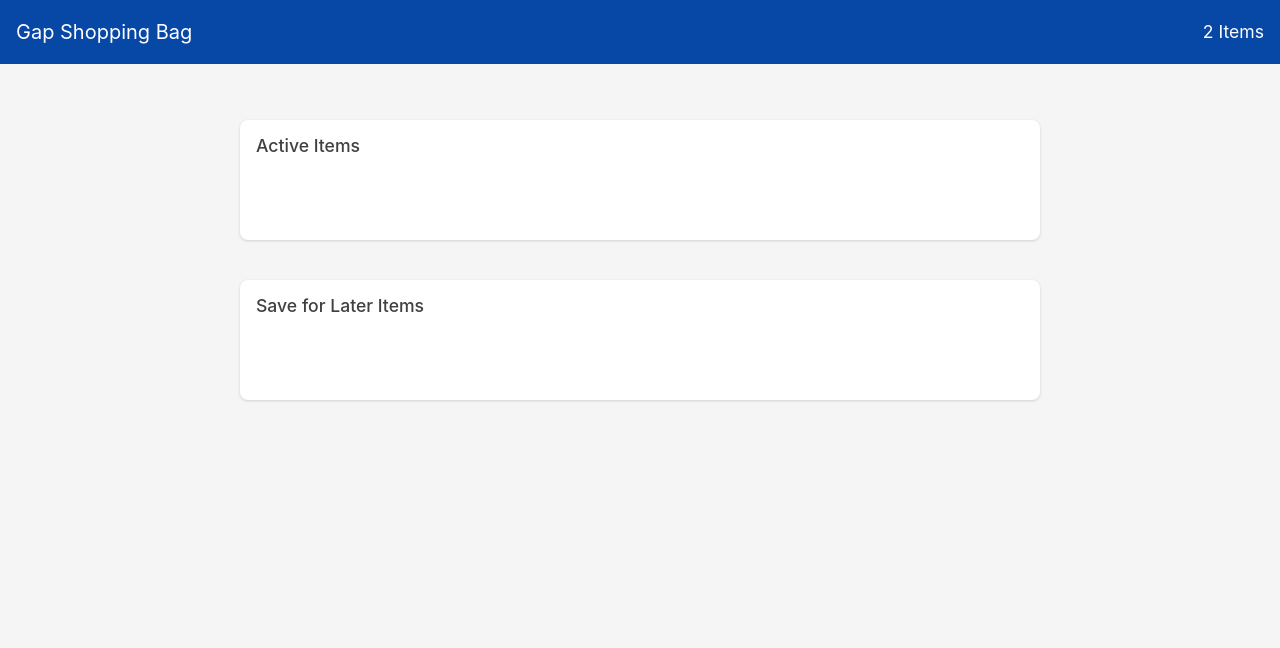
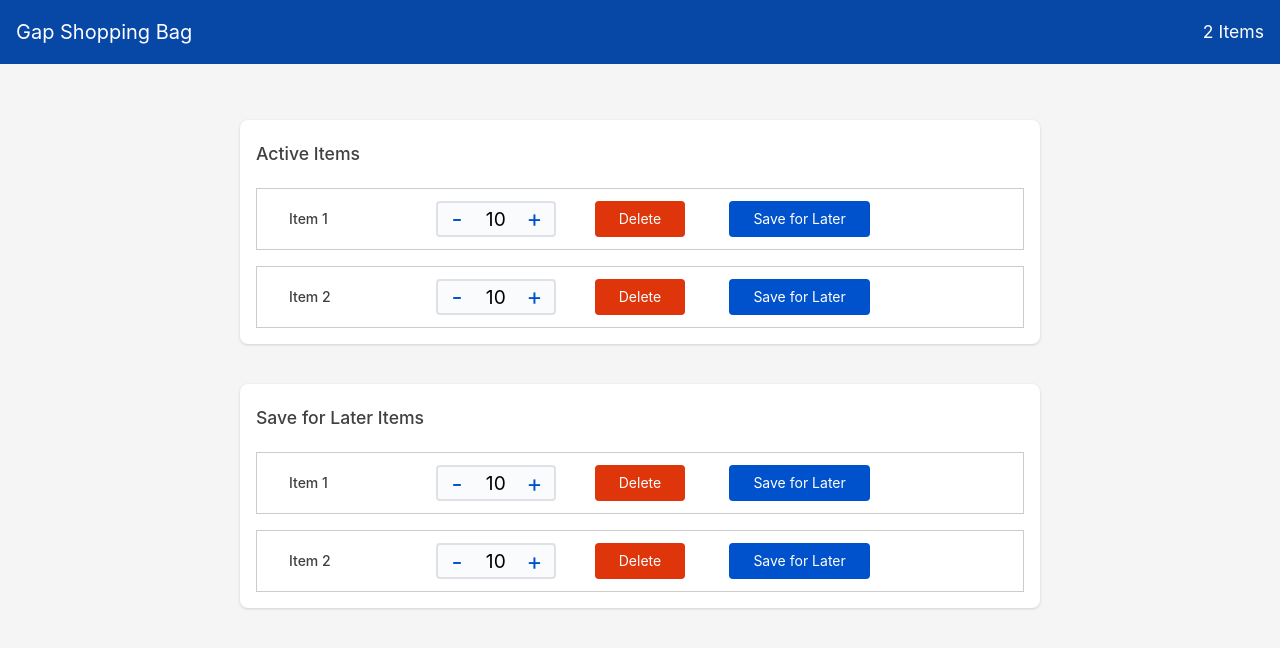
Before and after one commit to ShivaSaiKanathala/gap-shopping, a React (Create React App) app: page / in a window 1280 px wide. Shown: the top 648 px of the page. Built offline with nearby package versions, Linux system fonts and the light colour scheme.

Commit message:
Added list item component with static Quantity input and buttons

```diff
--- a/src/App.tsx
+++ b/src/App.tsx
@@ -6,8 +6,6 @@
   return (
     <div>
       <Header />
-      {/* <Button variant="primary">Button</Button>
-      <QuantityInput value={10} /> */}
       <AppContainer>
         <List title="Active Items" />
         <List title="Save for Later Items" />
--- a/src/components/button/button-components.tsx
+++ b/src/components/button/button-components.tsx
@@ -5,8 +5,9 @@
 };
 
 export const ButtonContainer = styled.button`
-  height: 40px;
+  height: 36px;
   padding: 8px 24px;
+  white-space: nowrap;
   border: 0 none;
   border-radius: 4px;
   outline: none;
--- a/src/components/index.ts
+++ b/src/components/index.ts
@@ -5,3 +5,4 @@
 export { default as QuantityInput } from "./quantity-input";
 
 export { default as List } from "./list";
+export { default as ListItem } from "./list-item";
--- /dev/null
+++ b/src/components/list-item/index.ts
@@ -0,0 +1 @@
+export { default } from "./list-item";
--- /dev/null
+++ b/src/components/list-item/list-item-components.tsx
@@ -0,0 +1,23 @@
+import styled from "styled-components";
+
+export const ListItemContainer = styled.div`
+  display: flex;
+  align-items: center;
+  padding: 12px 16px;
+  margin-bottom: 16px;
+  border: 1px solid rgba(0, 0, 0, 0.2);
+  &:last-child {
+    margin-bottom: 0;
+  }
+`;
+
+export const ListItemRow = styled.div`
+  width: 20%;
+  padding: 0 16px;
+  text-align: center;
+`;
+
+export const ItemName = styled.div`
+  text-align: left;
+  font-weight: 500;
+`;
--- /dev/null
+++ b/src/components/list-item/list-item.tsx
@@ -0,0 +1,30 @@
+import React from "react";
+import { QuantityInput, Button } from "../../components";
+import {
+  ListItemContainer,
+  ListItemRow,
+  ItemName,
+} from "./list-item-components";
+
+type Props = {
+  name: string;
+};
+
+export default function List({ name }: Props) {
+  return (
+    <ListItemContainer>
+      <ListItemRow>
+        <ItemName>{name}</ItemName>
+      </ListItemRow>
+      <ListItemRow>
+        <QuantityInput value={10} />
+      </ListItemRow>
+      <ListItemRow>
+        <Button variant="danger">Delete</Button>
+      </ListItemRow>
+      <ListItemRow>
+        <Button variant="primary">Save for Later</Button>
+      </ListItemRow>
+    </ListItemContainer>
+  );
+}
--- a/src/components/list/list-components.tsx
+++ b/src/components/list/list-components.tsx
@@ -1,6 +1,6 @@
 import styled from "styled-components";
 
-export const ListContainer = styled.div`
+export const ListAndTitleContainer = styled.div`
   max-width: 800px;
   min-height: 120px;
   margin: 40px auto;
@@ -9,8 +9,12 @@
   box-shadow: 0 1px 3px rgba(0, 0, 0, 0.15);
 `;
 
+export const ListContainer = styled.div`
+  padding: 0 16px 16px 16px;
+`;
+
 export const Title = styled.div`
-  padding: 16px;
+  padding: 24px 16px;
   font-size: 1.1rem;
   font-weight: 500;
 `;
--- a/src/components/list/list.tsx
+++ b/src/components/list/list.tsx
@@ -1,5 +1,6 @@
 import React from "react";
-import { ListContainer, Title } from "./list-components";
+import { ListItem } from "../../components";
+import { ListAndTitleContainer, ListContainer, Title } from "./list-components";
 
 type Props = {
   title: string;
@@ -7,8 +8,12 @@
 
 export default function List({ title }: Props) {
   return (
-    <ListContainer>
+    <ListAndTitleContainer>
       <Title>{title}</Title>
-    </ListContainer>
+      <ListContainer>
+        <ListItem name="Item 1" />
+        <ListItem name="Item 2" />
+      </ListContainer>
+    </ListAndTitleContainer>
   );
 }
--- a/src/components/quantity-input/quantity-input-components.tsx
+++ b/src/components/quantity-input/quantity-input-components.tsx
@@ -3,7 +3,7 @@
 export const InputContainer = styled.div`
   display: flex;
   width: 120px;
-  height: 40px;
+  height: 36px;
   background-color: rgb(250, 251, 252);
   border: 2px solid rgb(223, 225, 230);
   border-radius: 4px;
@@ -11,7 +11,7 @@
 
 export const Input = styled.input`
   flex: 1;
-  width: 40px;
+  width: 36px;
   height: 100%;
   text-align: center;
   background: inherit;
@@ -33,7 +33,7 @@
   align-items: center;
   justify-content: center;
   flex: 1;
-  width: 40px;
+  width: 36px;
   height: 100%;
   font-size: 1.5rem;
   color: rgb(0, 82, 204);
```
